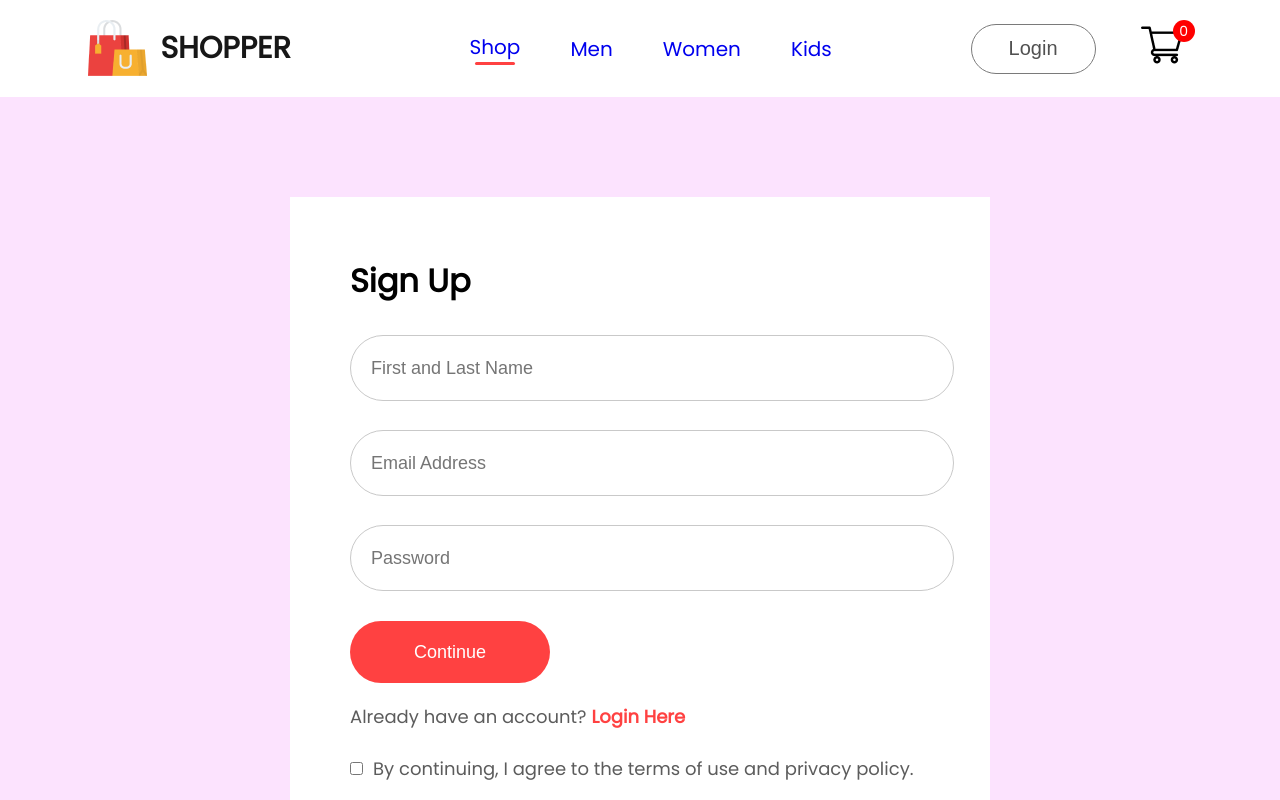
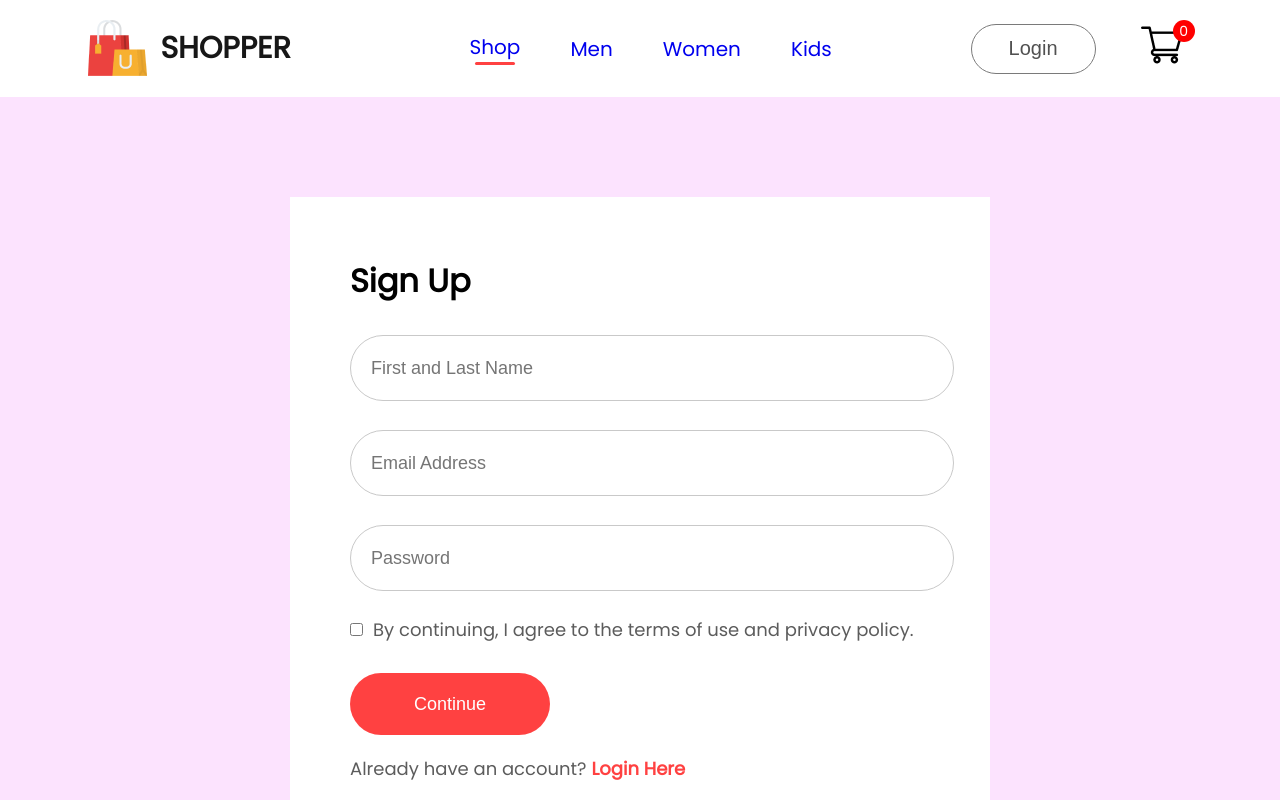
Before and after one commit to albinaasllanaj/frontend-E-commerce-react, a React (Create React App) app: page /login in a window 1280 px wide. Shown: the top 800 px of the page. Built offline with nearby package versions, Linux system fonts and the light colour scheme.

Commit message:
Updated the login content

```diff
--- a/src/Pages/LoginSignup.jsx
+++ b/src/Pages/LoginSignup.jsx
@@ -12,15 +12,16 @@ const LoginSignup = () => {
           <input type="email" placeholder='Email Address' />
           <input type="password" placeholder='Password' />
         </div>
-        <button>Continue</button>
+        <div className="loginsignup-agree">
+            <input type="checkbox" name='' id='' />
+            <p>By continuing, I agree to the terms of use and privacy policy.</p>
+          </div>
+          <button>Continue</button>
           <p className="loginsignup-login">
             Already have an account?
             <span>Login Here</span>
           </p>
-          <div className="loginsignup-agree">
-            <input type="checkbox" name='' id='' />
-            <p>By continuing, I agree to the terms of use and privacy policy.</p>
-          </div>
+
       </div>
     </div>
   )
```
